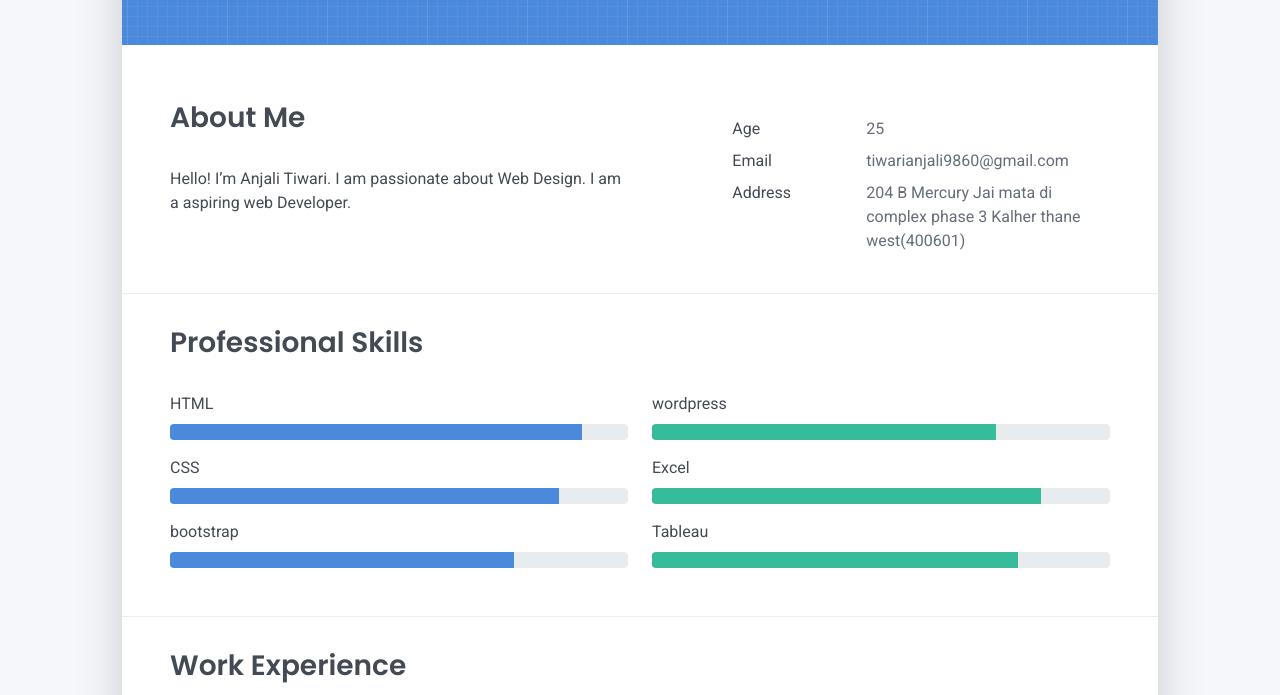
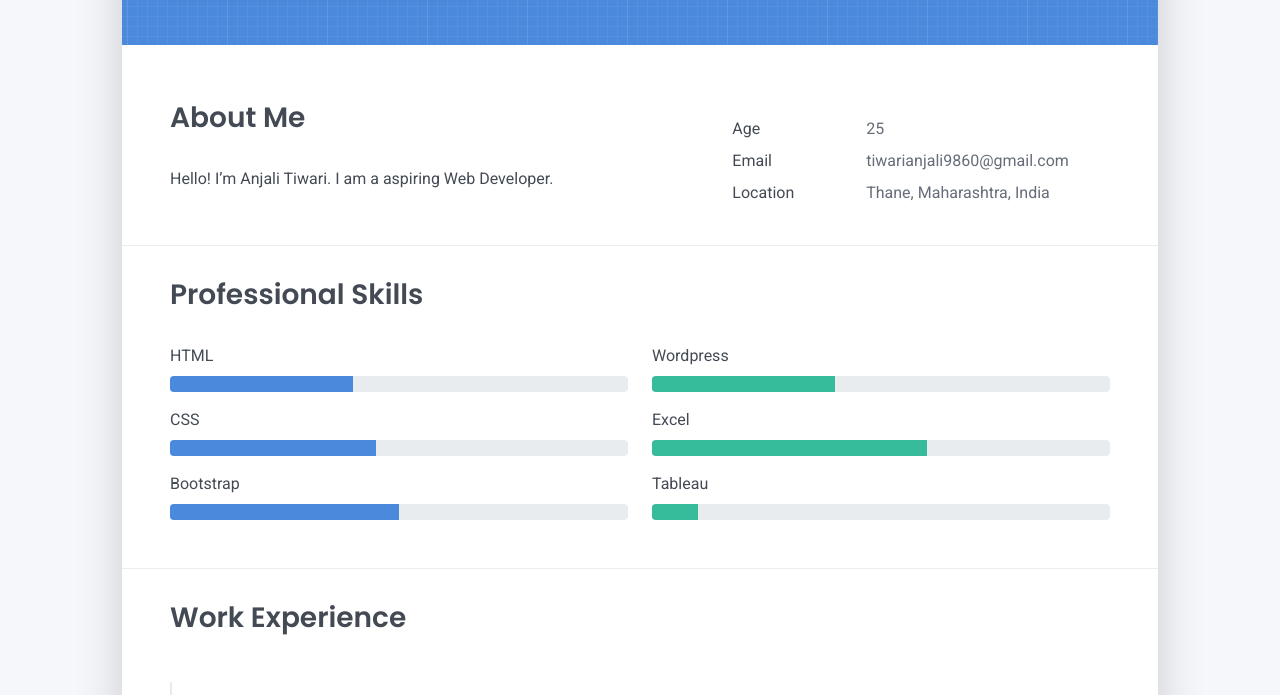
Before and after one commit to Tiwarianjali8/myresume, a plain HTML site: page index.html in a window 1280 px wide. Shown: the part 453-1148 px from the top of the page. Drawn offline with Linux system fonts and the light colour scheme.

Commit message:
Update index.html

```diff
--- a/index.html
+++ b/index.html
@@ -67,7 +67,7 @@
     <div class="row">
       <div class="col-md-6">
         <h2 class="h3 mb-3">About Me</h2>
-        <p>Hello! I’m Anjali Tiwari. I am passionate about Web Design. I am a aspiring web Developer.</p>
+        <p>Hello! I’m Anjali Tiwari. I am a aspiring Web Developer.</p>
       </div>
       <div class="col-md-5 offset-md-1">
         <div class="row mt-2">
@@ -84,12 +84,10 @@
             <div class="pb-1 text-secondary">tiwarianjali9860@gmail.com</div>
           </div>
           <div class="col-sm-4">
-            <div class="pb-1">Address</div>
+            <div class="pb-1">Location</div>
           </div>
           <div class="col-sm-8">
-            <div class="pb-1 text-secondary">204 B Mercury
-            Jai mata di complex phase 3
-            Kalher thane west(400601)</div>
+            <div class="pb-1 text-secondary">Thane, Maharashtra, India</div>
           </div>
         </div>
       </div>
@@ -102,34 +100,34 @@
       <div class="col-md-6">
         <div class="mb-2"><span>HTML</span>
           <div class="progress my-1">
-            <div class="progress-bar bg-primary" role="progressbar" data-aos="zoom-in-right" data-aos-delay="100" data-aos-anchor=".skills-section" style="width: 90%" aria-valuenow="90" aria-valuemin="0" aria-valuemax="100"></div>
+            <div class="progress-bar bg-primary" role="progressbar" data-aos="zoom-in-right" data-aos-delay="100" data-aos-anchor=".skills-section" style="width: 40%" aria-valuenow="90" aria-valuemin="0" aria-valuemax="100"></div>
           </div>
         </div>
         <div class="mb-2"><span>CSS</span>
           <div class="progress my-1">
-            <div class="progress-bar bg-primary" role="progressbar" data-aos="zoom-in-right" data-aos-delay="200" data-aos-anchor=".skills-section" style="width: 85%" aria-valuenow="85" aria-valuemin="0" aria-valuemax="100"></div>
+            <div class="progress-bar bg-primary" role="progressbar" data-aos="zoom-in-right" data-aos-delay="300" data-aos-anchor=".skills-section" style="width: 45%" aria-valuenow="85" aria-valuemin="0" aria-valuemax="100"></div>
           </div>
         </div>
-        <div class="mb-2"><span>bootstrap</span>
+        <div class="mb-2"><span>Bootstrap</span>
           <div class="progress my-1">
-            <div class="progress-bar bg-primary" role="progressbar" data-aos="zoom-in-right" data-aos-delay="300" data-aos-anchor=".skills-section" style="width: 75%" aria-valuenow="75" aria-valuemin="0" aria-valuemax="100"></div>
+            <div class="progress-bar bg-primary" role="progressbar" data-aos="zoom-in-right" data-aos-delay="600" data-aos-anchor=".skills-section" style="width: 50%" aria-valuenow="75" aria-valuemin="0" aria-valuemax="100"></div>
           </div>
         </div>
       </div>
       <div class="col-md-6">
-        <div class="mb-2"><span>wordpress</span>
+        <div class="mb-2"><span>Wordpress</span>
           <div class="progress my-1">
-            <div class="progress-bar bg-success" role="progressbar" data-aos="zoom-in-right" data-aos-delay="400" data-aos-anchor=".skills-section" style="width: 75%" aria-valuenow="90" aria-valuemin="0" aria-valuemax="100"></div>
+            <div class="progress-bar bg-success" role="progressbar" data-aos="zoom-in-right" data-aos-delay="900" data-aos-anchor=".skills-section" style="width: 40%" aria-valuenow="90" aria-valuemin="0" aria-valuemax="100"></div>
           </div>
         </div>
         <div class="mb-2"><span>Excel</span>
           <div class="progress my-1">
-            <div class="progress-bar bg-success" role="progressbar" data-aos="zoom-in-right" data-aos-delay="500" data-aos-anchor=".skills-section" style="width: 85%" aria-valuenow="85" aria-valuemin="0" aria-valuemax="100"></div>
+            <div class="progress-bar bg-success" role="progressbar" data-aos="zoom-in-right" data-aos-delay="1200" data-aos-anchor=".skills-section" style="width: 60%" aria-valuenow="85" aria-valuemin="0" aria-valuemax="100"></div>
           </div>
         </div>
         <div class="mb-2"><span>Tableau</span>
           <div class="progress my-1">
-            <div class="progress-bar bg-success" role="progressbar" data-aos="zoom-in-right" data-aos-delay="600" data-aos-anchor=".skills-section" style="width: 80%" aria-valuenow="75" aria-valuemin="0" aria-valuemax="100"></div>
+            <div class="progress-bar bg-success" role="progressbar" data-aos="zoom-in-right" data-aos-delay="1500" data-aos-anchor=".skills-section" style="width: 10%" aria-valuenow="75" aria-valuemin="0" aria-valuemax="100"></div>
           </div>
         </div>
       </div>
```
